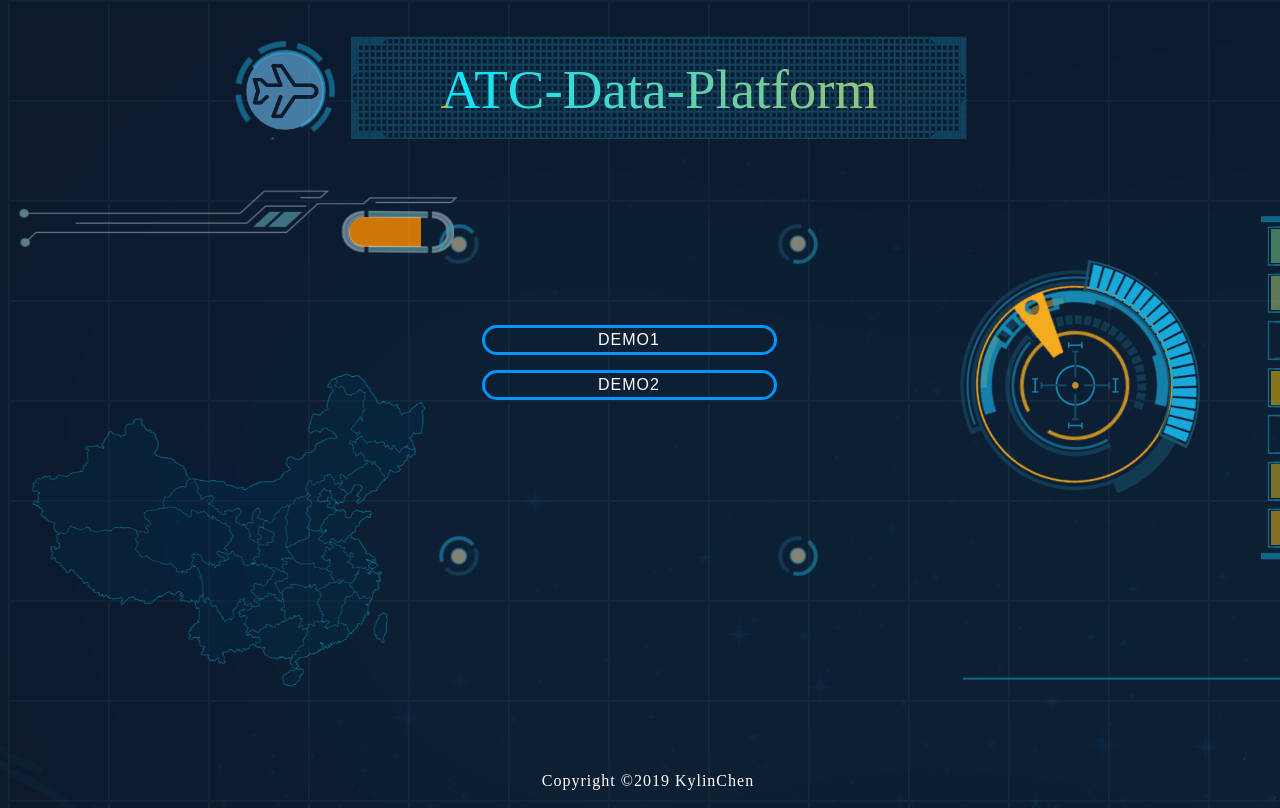
After one commit to KylinC/ABP, a Flask app: page /index1 in a window 1280 px wide. The commit adds this page. Run offline with Flask 2, Linux system fonts and the light colour scheme.

Commit message:
add enterindex

```diff
--- a/server.py
+++ b/server.py
@@ -28,14 +28,16 @@ def py_login():
 
         if(txtname=="longdb" and txtpswd=="123"):
             return "SUCCESS!"  # get可以到这里
-            print(url_for('/demo1'))
+            print(url_for('/index1'))
             # return redirect(url_for('/testhtm'))
         else:
             return "FAIL!"
 
-# @app.route('/demo1') #页面链接该路由名称
-# def f_infor():
-#     return render_template('demo1.html')
+@app.route('/index1')
+def f_infor():
+    return render_template('index1.html')
+
+
 
 from demo import demo1
 app.register_blueprint(demo1.mod1)
--- /dev/null
+++ b/templates/index1.html
@@ -0,0 +1,101 @@
+<!DOCTYPE HTML>
+<html>
+<head>
+<meta http-equiv="Content-Type" content="text/html; charset=utf-8" />
+<meta name="viewport" content="width=device-width, initial-scale=1.0">
+<title>ATC-Data-Platform</title>
+
+<link href="../static/css/vstyle.css" rel="stylesheet" type="text/css" />
+
+<script type="text/javascript" src="../static/js/jquery-1.11.2.min.js"></script>
+
+</head>
+<body>
+
+<div class="box">
+	<div class="box-a">
+    <div class="m-2">
+          <div class="m-2-1">
+
+              <form class="form" method="post" action="" onsubmit="return Login();">
+
+                <br/>
+
+
+
+
+                <div class="m-2-2">
+
+                    <input type="button" name="register" value ="DEMO1" onclick="window.location.href='/demo1'"/>
+                </div>
+
+
+
+
+                  <div class="m-2-2">
+                      <input type="button" name="register" value ="DEMO2" onclick="window.location.href='/demo2'"/>
+
+                   </div>
+
+
+
+
+
+               </form>
+          </div>
+    </div>
+    <div class="m-5">
+    <div id="m-5-id-1">
+    <div id="m-5-2">
+    <div id="m-5-id-2">
+    </div>
+    <div id="m-5-id-3"></div>
+    </div>
+    </div>
+    </div>
+    <div class="m-10"></div>
+    <div class="m-xz8 xzleft"></div>
+    <div class="m-xz9"></div>
+    <div class="m-xz9-1"></div>
+    <div class="m-x17 xzleft"></div>
+    <div class="m-x18"></div>
+    <div class="m-x19 xzleft"></div>
+    <div class="m-x20"></div>
+    <div class="m-8"></div>
+    <div class="m-9"><div class="masked1" id="sx8">ATC-Data-Platform</div></div>
+    <div class="m-11">
+    	<div class="m-k-1"><div class="t1"></div></div>
+        <div class="m-k-2"><div class="t2"></div></div>
+        <div class="m-k-3"><div class="t3"></div></div>
+        <div class="m-k-4"><div class="t4"></div></div>
+        <div class="m-k-5"><div class="t5"></div></div>
+        <div class="m-k-6"><div class="t6"></div></div>
+        <div class="m-k-7"><div class="t7"></div></div>
+    </div>
+    <div class="m-14"><div class="ss"></div></div>
+    <div class="m-15-a">
+    <div class="m-15-k">
+    	<div class="m-15xz1">
+            <div class="m-15-dd2"></div>
+        </div>
+    </div>
+    </div>
+    <div class="m-16"></div>
+    <div class="m-17"></div>
+    <div class="m-18 xzleft"></div>
+    <div class="m-19"></div>
+    <div class="m-20 xzleft"></div>
+    <div class="m-21"></div>
+    <div class="m-22"></div>
+    <div class="m-23 xzleft"></div>
+    <div class="m-24" id="localtime"></div>
+    </div>
+</div>
+<script src="../static/js/common.js"></script>
+<div id="footer">
+        <p style="color: white;">Copyright &copy;<script>document.write(new Date().getFullYear());</script>  KylinChen</p>
+</div>
+</body>
+
+
+</html>
```
Also changed, not shown: static/css/base.css (+8 -0 lines), static/css/vstyle.css (+28 -0 lines), templates/index.html (+2 -8 lines).
